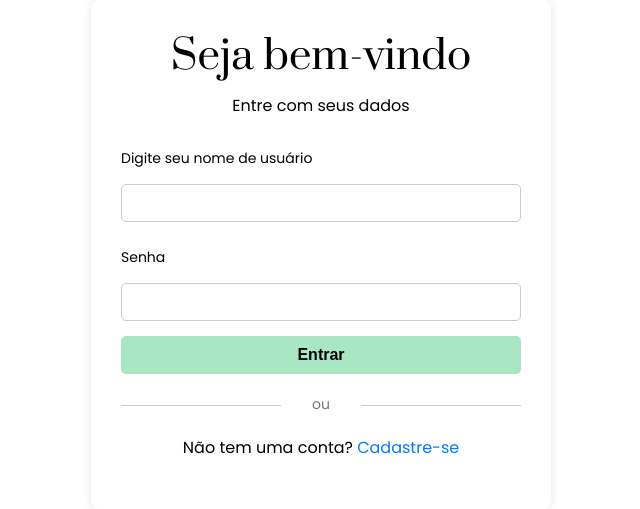
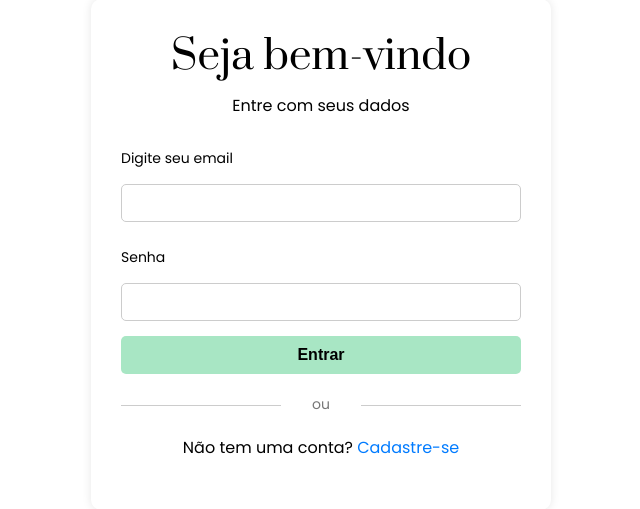
Before and after one commit to matheusdinizdev/miaudote, a Django app: page /login/ in a window 1280 px wide. Shown: the part 226-735 px from the top of the page, without its empty margins (319-959 px from the left). Run offline with Django 5.2, Linux system fonts and the light colour scheme.

Commit message:
feat(auth): aprimora página de cadastro
Agora utiliza o email como identificador de login + corrigi alguns bugs

```diff
--- a/core/models.py
+++ b/core/models.py
@@ -2,6 +2,7 @@ from django.contrib.auth.models import AbstractUser
 from django.db import models
 
 class CustomUser(AbstractUser):
+    email = models.EmailField(unique=True, blank=False)
     TIPOS = (
         ('PESSOA', 'Pessoa Física'),
         ('ONG', 'ONG'),
--- a/core/templates/core/cadastro.html
+++ b/core/templates/core/cadastro.html
@@ -83,7 +83,7 @@
 
 
     <p class="cadastro-msg">
-      Já tem uma conta? <a>Entrar</a>
+      Já tem uma conta? <a href="{% url 'login' %}">Entrar</a>
     </p>
   </main>
   <script src="{% static 'core/js/cadastro.js' %}"></script>
--- a/core/templates/core/login.html
+++ b/core/templates/core/login.html
@@ -28,8 +28,8 @@
 
     <form method="post" action="{% url 'login' %}">
       {% csrf_token %}
-      <label for="username">Digite seu nome de usuário</label>
-      <input type="text" id="username" name="username" required>
+      <label for="email">Digite seu email</label>
+      <input type="email" id="email" name="email" required>
 
       <label for="senha">Senha</label>
       <input type="password" id="senha" name="senha" required>
--- a/core/views.py
+++ b/core/views.py
@@ -6,27 +6,30 @@ from core.models import CustomUser , PessoaFisica, ONG, Animal
 
 def login_view(request):
     if request.method == 'POST':
-        username = request.POST.get('username')
+        email = request.POST.get('email')
         senha = request.POST.get('senha')
-
-        user = authenticate(request, username=username, password=senha)
-        if user is not None:
+        try:
+            user = CustomUser.objects.get(email=email)
+        except CustomUser.DoesNotExist:
+            user = None
+        if user is not None and user.check_password(senha):
             login(request, user)
             return redirect('home')
         else:
-            messages.error(request, 'Nome de usuário ou senha incorretos.')
+            messages.error(request, 'Email ou senha incorretos.')
     return render(request, 'core/login.html')
 
 
 def cadastro_view(request):
     if request.method == 'POST':
+        tipo_usuario = request.POST.get('tipo_usuario')
         nome = request.POST.get('username')
         email = request.POST.get('email')
         senha = request.POST.get('senha')
         confirmar_senha = request.POST.get('confirmar_senha')
-        tipo_usuario = request.POST.get('tipo_usuario')
 
         cpf = request.POST.get('cpf')
+
         nome_ong = request.POST.get('nome_ong')
         cnpj = request.POST.get('cnpj')
         responsavel = request.POST.get('responsavel')
@@ -36,7 +39,7 @@ def cadastro_view(request):
             return render(request, 'core/cadastro.html')
 
         try:
-            usuario = CustomUser .objects.create_user(
+            usuario = CustomUser.objects.create_user(
                 username=nome,
                 email=email,
                 password=senha,
--- a/popular_dados.py
+++ b/popular_dados.py
@@ -1,4 +1,5 @@
 # python manage.py shell < popular_dados.py
+# Precisa ser alterado, houve mudanças no modelo de dados
 
 from core.models import Usuario, PessoaFisica, ONG, Animal
 import random
```
Also changed, not shown: core/migrations/0002_alter_customuser_email.py (added).
